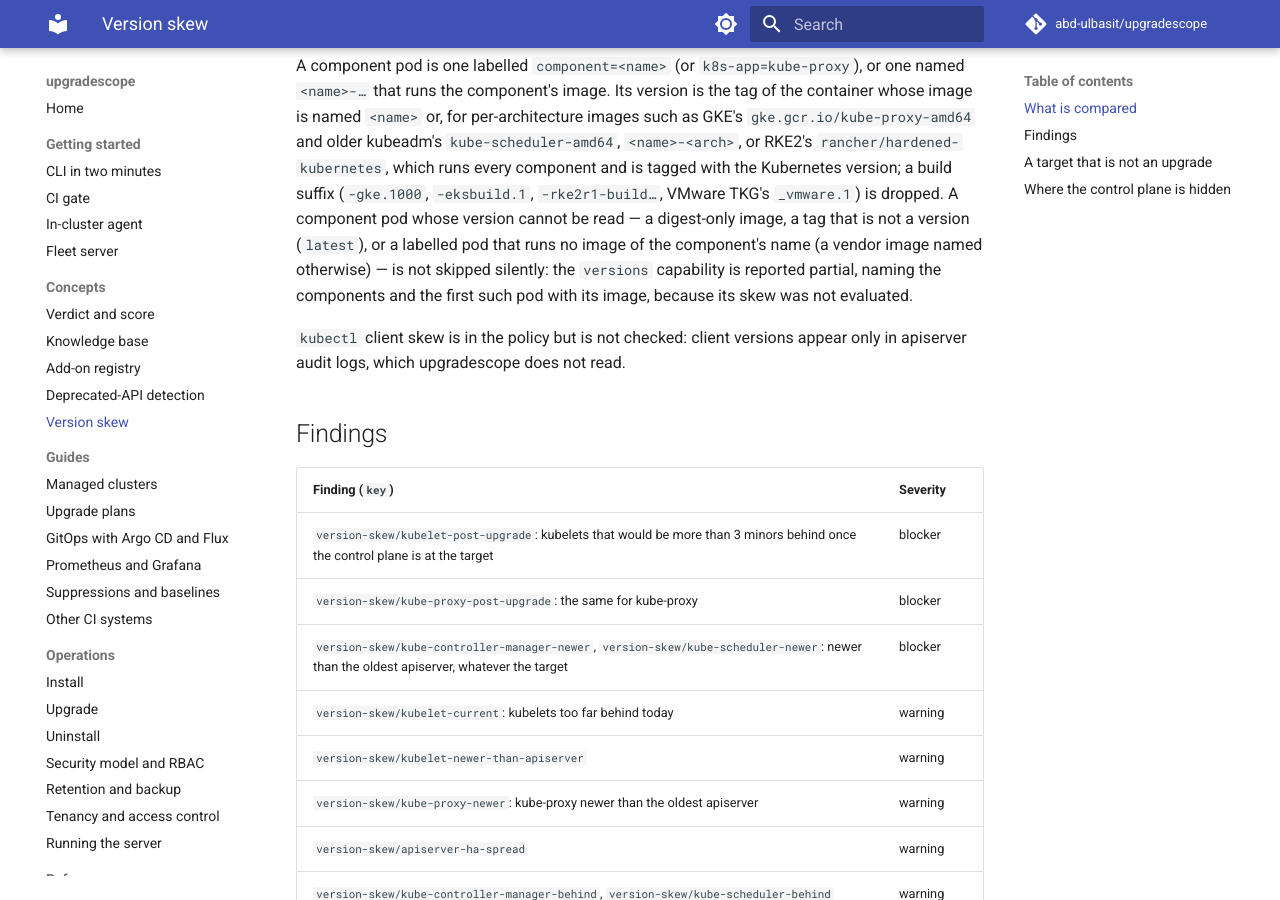
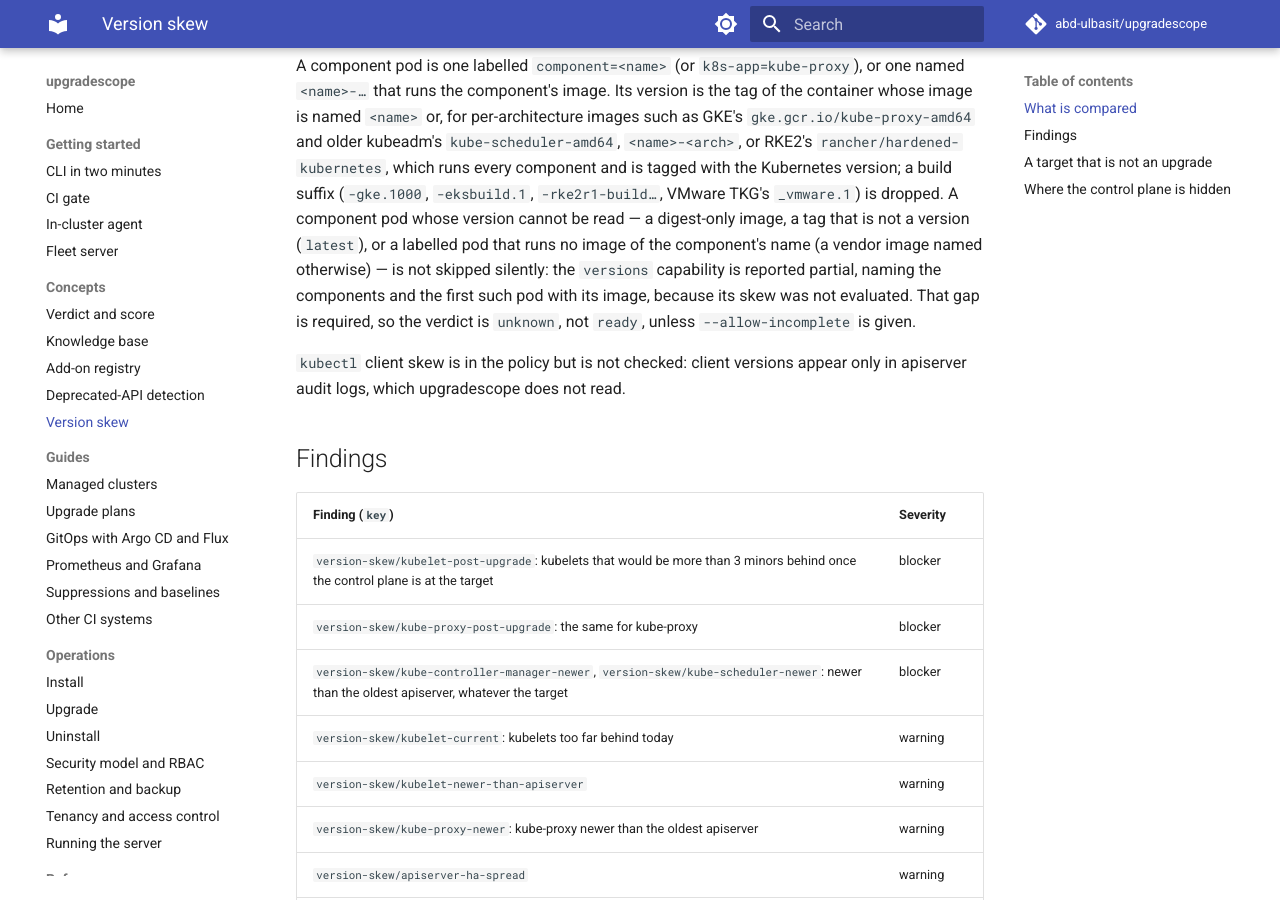
Before and after one commit to abd-ulbasit/upgradescope, an MkDocs documentation site: the page built from docs/concepts/version-skew.md, in a window 1280 px wide and 900 px high, scrolled down 698 px. Built offline with MkDocs 1.6.1 and Material for MkDocs 9.7.7, drawn with Linux system fonts in a browser that asks for light colours; comment, search, counter and statistics services are not loaded.

Commit message:
fix(engine): a partial versions capability is a required gap
Review of #169: when a control-plane or kube-proxy pod's version cannot
be read, its skew was not evaluated and it may be the component past the
policy, so the scan must not read ready (the never-ready-on-a-partial-look
rule from #139 applied to versions). Test first: the case failed with
verdict ready.

Refs #169

Co-Authored-By: Claude Fable 5 <noreply@anthropic.com>

```diff
--- a/docs/concepts/version-skew.md
+++ b/docs/concepts/version-skew.md
@@ -27,7 +27,9 @@ cannot be read — a digest-only image, a tag that is not a version
 (`latest`), or a labelled pod that runs no image of the component's name
 (a vendor image named otherwise) — is not skipped silently: the
 `versions` capability is reported partial, naming the components and the
-first such pod with its image, because its skew was not evaluated.
+first such pod with its image, because its skew was not evaluated. That
+gap is required, so the verdict is `unknown`, not `ready`, unless
+`--allow-incomplete` is given.
 
 `kubectl` client skew is in the policy but is not checked: client versions
 appear only in apiserver audit logs, which upgradescope does not read.
```
Also changed, not shown: CHANGELOG.md (+3 -0 lines), docs/claims.md (+1 -1 lines), docs/concepts/verdict-and-score.md (+3 -0 lines), 2 other files.
